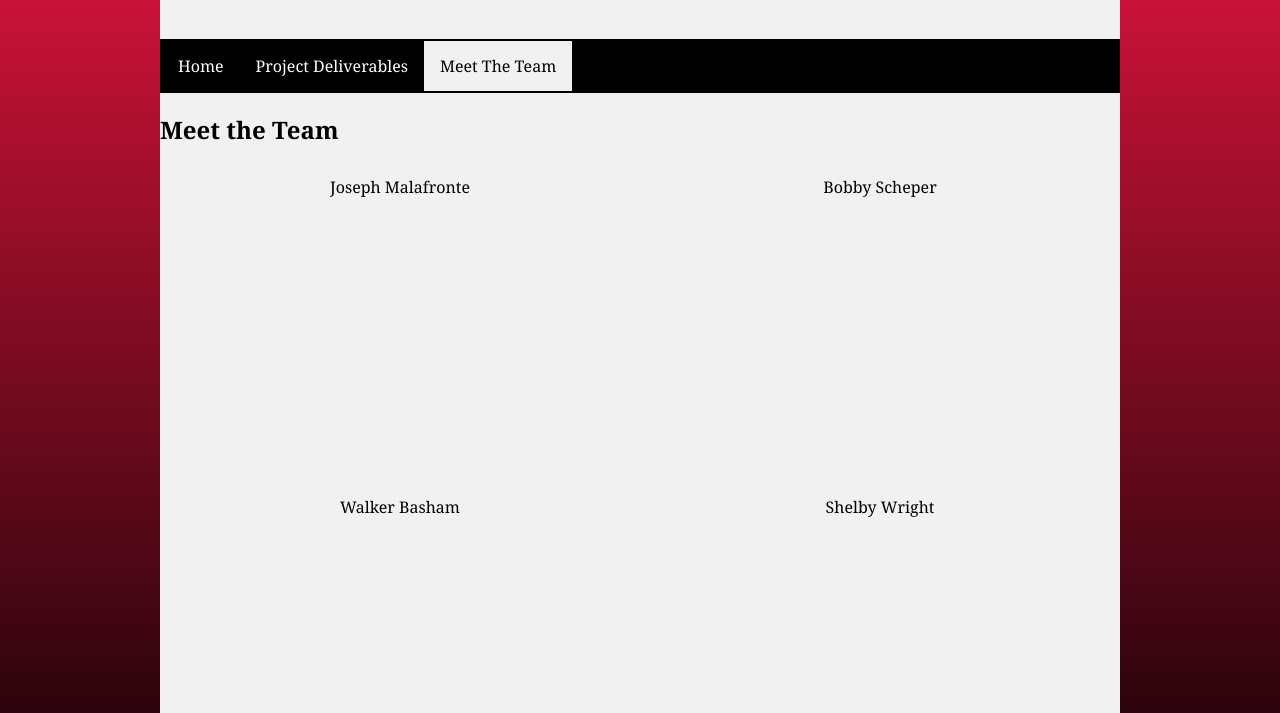
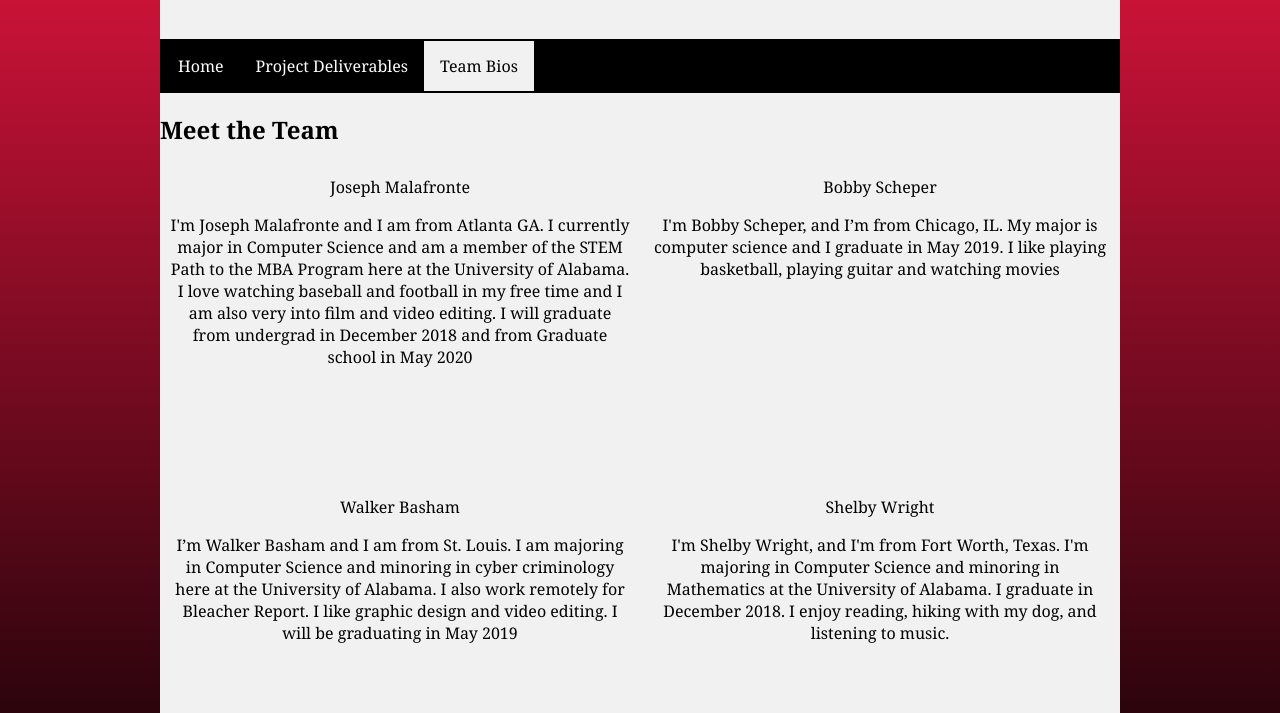
Before and after one commit to JosephMalafronte/VisualizeApp, a plain HTML site: page bios.html in a window 1280 px wide. Shown: the part 87-800 px from the top of the page. Drawn offline with Linux system fonts and the light colour scheme.

Commit message:
Update bios.html

```diff
--- a/bios.html
+++ b/bios.html
@@ -13,19 +13,18 @@
     <ul>
         <li><a href="index.html">Home</a></li>
         <li><a href = "deliverable.html">Project Deliverables</a></li>
-        <li><a class = "active" href = "bios.html">Meet The Team</a></li>
+        <li><a class = "active" href = "bios.html">Team Bios</a></li>
     </ul>
     <div class="row">
         <h2>Meet the Team</h2><br>
     </div>
     <div class= "row">
-        <div class="column">Joseph Malafronte<p></div>
-        <div class="column">Bobby Scheper</div>
+        <div class="column">Joseph Malafronte<p>I'm Joseph Malafronte and I am from Atlanta GA. I currently major in Computer Science and am a member of the STEM Path to the MBA Program here at the University of Alabama. I love watching baseball and football in my free time and I am also very into film and video editing. I will graduate from undergrad in December 2018 and from Graduate school in May 2020</p></div>
+        <div class="column">Bobby Scheper<p>I'm Bobby Scheper, and I’m from Chicago, IL. My major is computer science and I graduate in May 2019. I like playing basketball, playing guitar and watching movies</p></div>
     </div>
     <div class = "row">
-        <div class="column">Walker Basham</div>
-        <div class="column">Shelby Wright</div>
+        <div class="column">Walker Basham<p>I’m Walker Basham and I am from St. Louis. I am majoring in Computer Science and minoring in cyber criminology here at the University of Alabama. I also work remotely for Bleacher Report. I like graphic design and video editing. I will be graduating in May 2019</p></div>
+        <div class="column">Shelby Wright<p>I'm Shelby Wright, and I'm from Fort Worth, Texas. I'm majoring in Computer Science and minoring in Mathematics at the University of Alabama. I graduate in December 2018. I enjoy reading, hiking with my dog, and listening to music.</p></div>
     </div>
-
 </body>
 </html>
```
